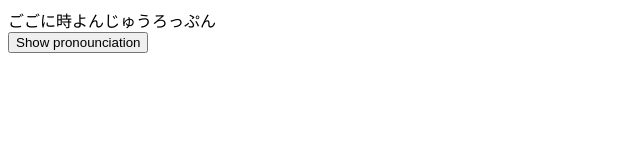
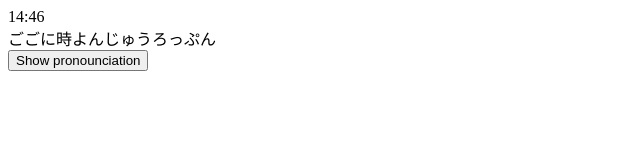
Before and after one commit to Hano2001/10000jikan, a plain HTML site: page index.html in a window 1280 px wide. Both pictures are taken after a click on the button "Show pronounciation". Shown: the whole page, without its empty margins (0-640 px from the left). Drawn offline with Linux system fonts and the light colour scheme.

Commit message:
fix: add separate display of pronounciation

```diff
--- a/index.html
+++ b/index.html
@@ -7,7 +7,8 @@
 </head>
 <body>
     <main>
-        <div id="text"></div>
+        <div id="time"></div>
+        <div id="pronounciation"></div>
         <button id="button">Show pronounciation</button>
     </main>
     <script src="main.js"></script>
--- a/main.js
+++ b/main.js
@@ -70,7 +70,8 @@ function getTimeInJapanese(hour, min) {
 
     return `${prefix}${hours[hourByTwelwe]}時${minuteString}`;
 }
-const displayText = document.getElementById('text');
+const timeText = document.getElementById('time');
+const pronounciationText = document.getElementById('pronounciation');
 const button = document.getElementById('button');
 
 const hour = getRandom(0, 23);
@@ -78,8 +79,8 @@ const min = getRandom(0, 59);
 const hourText = `${hour}`.padStart(2, '0');
 const minText = `${min}`.padStart(2, '0');
 const time = `${hourText}:${minText}`;
-displayText.textContent = time;
+timeText.textContent = time;
 
 button.addEventListener('click', () => {
-    displayText.textContent = getTimeInJapanese(hour, min);
+    pronounciationText.textContent = getTimeInJapanese(hour, min);
 });
```
